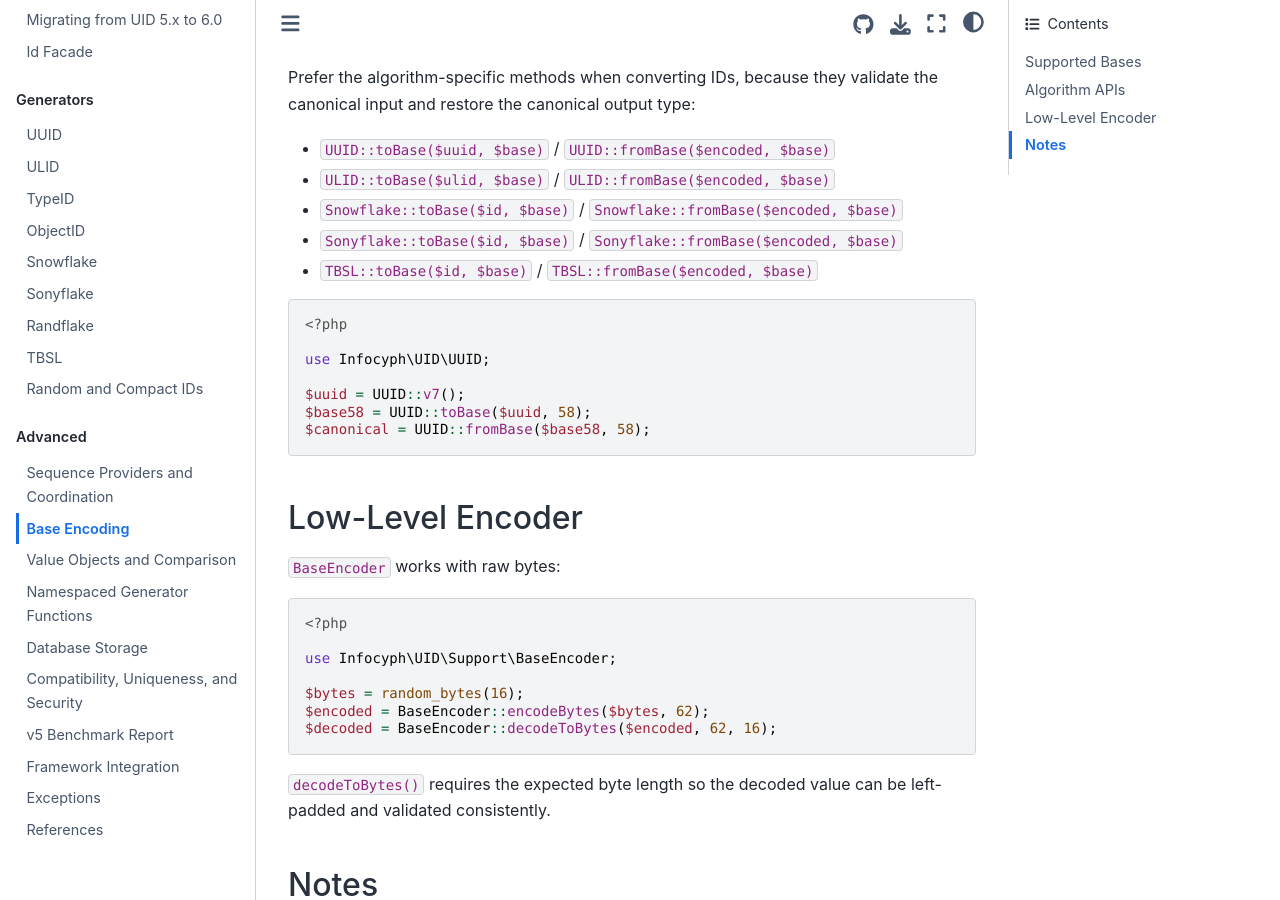
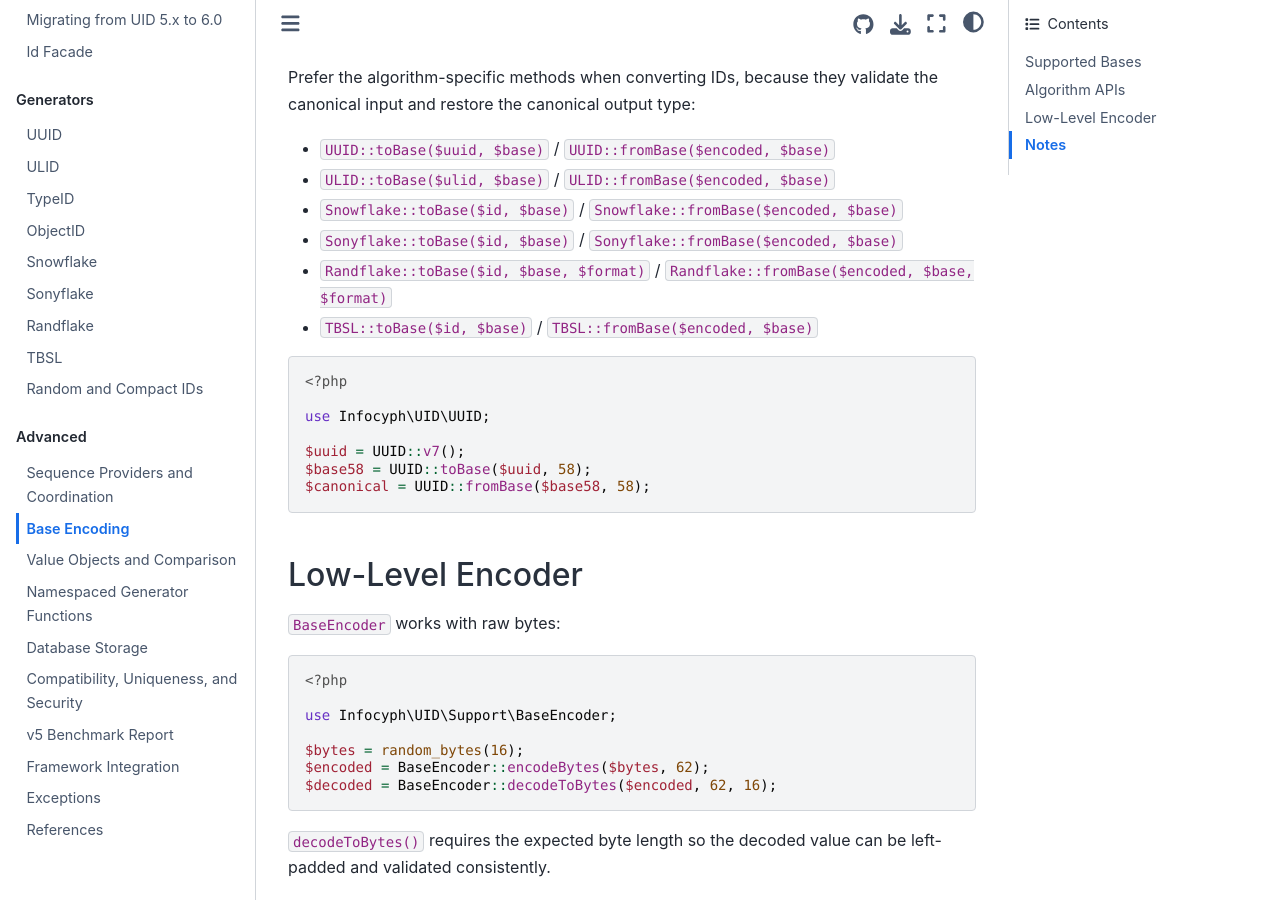
Before and after one commit to infocyph/UID, a Sphinx documentation site: the page built from docs/base-encoding.rst, in a window 1280 px wide and 900 px high, scrolled down 497 px. Built offline with Sphinx 7.4.7 and the Sphinx Book theme 1.1.4, drawn with Linux system fonts in a browser that asks for light colours.

Commit message:
docs(uid): finish structural documentation audit

```diff
--- a/docs/base-encoding.rst
+++ b/docs/base-encoding.rst
@@ -24,6 +24,7 @@ the canonical input and restore the canonical output type:
 - ``ULID::toBase($ulid, $base)`` / ``ULID::fromBase($encoded, $base)``
 - ``Snowflake::toBase($id, $base)`` / ``Snowflake::fromBase($encoded, $base)``
 - ``Sonyflake::toBase($id, $base)`` / ``Sonyflake::fromBase($encoded, $base)``
+- ``Randflake::toBase($id, $base, $format)`` / ``Randflake::fromBase($encoded, $base, $format)``
 - ``TBSL::toBase($id, $base)`` / ``TBSL::fromBase($encoded, $base)``
 
 .. code-block:: php
```
